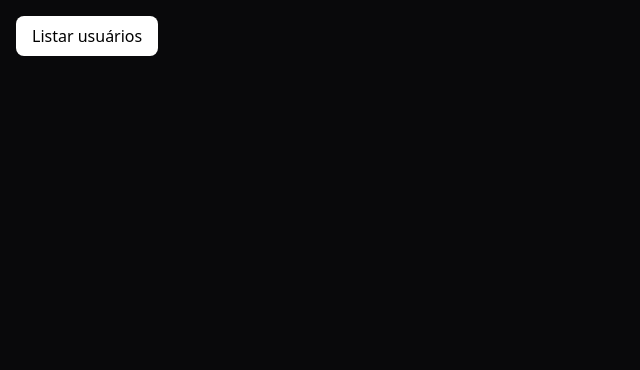
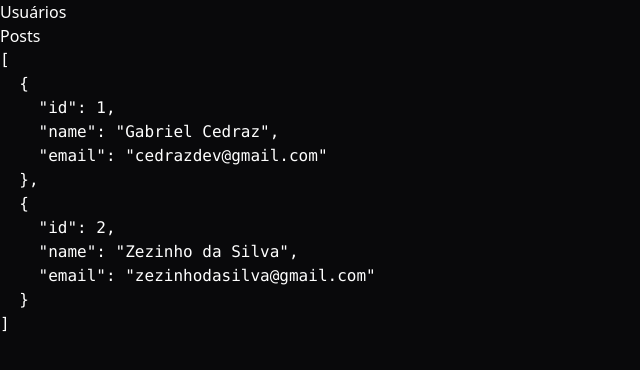
Before and after one commit to cedrazgabriel/react-query-fundamentos, a React (Vite) app: page /posts in a window 1280 px wide. Shown: the top 370 px of the page, without its empty margins (0-640 px from the left). Built offline with nearby package versions, Linux system fonts and the light colour scheme; data requests are answered from the project's data file.

Commit message:
adiciona componente de posts pra testar cache com staleTime

```diff
--- a/package.json
+++ b/package.json
@@ -14,7 +14,8 @@
     "@tanstack/react-query": "^5.64.0",
     "@tanstack/react-query-devtools": "^5.64.1",
     "react": "^18.3.1",
-    "react-dom": "^18.3.1"
+    "react-dom": "^18.3.1",
+    "react-router-dom": "^7.1.1"
   },
   "devDependencies": {
     "@eslint/js": "^9.17.0",
--- a/src/App.tsx
+++ b/src/App.tsx
@@ -2,6 +2,8 @@
 import {QueryClient, QueryClientProvider} from '@tanstack/react-query'
 import { ReactQueryDevtools } from '@tanstack/react-query-devtools'
 import { Users } from './Users'
+import { BrowserRouter, Link, Route, Routes } from 'react-router-dom'
+import { Posts } from './Posts'
 
 const queryClient = new QueryClient()
 
@@ -9,8 +11,21 @@
 
   return (
    <QueryClientProvider client={queryClient}>
-    <Users />
+    <BrowserRouter >
+    <ul>
+        <li>
+            <Link to='/'>Usuários</Link>
+        </li>
+        <li>
+            <Link to='/posts'>Posts</Link>
+        </li>
+    </ul>
+    <Routes>
+        <Route path='/' element= {<Users />}/>
+        <Route path='/posts' element= {<Posts />}/>
+    </Routes>
     <ReactQueryDevtools />
+    </BrowserRouter>
     </QueryClientProvider>
   )
 }
--- /dev/null
+++ b/src/Posts.tsx
@@ -0,0 +1,22 @@
+import { useQuery } from "@tanstack/react-query";
+import { IUser } from "./types";
+import { sleep } from "./sleep";
+
+export function Posts() {
+   const {data} =  useQuery({
+        enabled: true,
+        queryKey: ['users'],
+        queryFn: async (): Promise<IUser[]> => {
+            await sleep()
+            const response = await fetch("http://localhost:3333/users")
+            return response.json()
+        },
+        staleTime: 5000,
+    });
+return (
+   <pre>
+ {JSON.stringify(data, null, 2)}
+   </pre>
+
+)
+}
--- a/src/Users.tsx
+++ b/src/Users.tsx
@@ -5,13 +5,14 @@
 export function Users() {
 
     const {data, isLoading, isFetching, refetch} = useQuery({
-        enabled: false,
+        enabled: true,
         queryKey: ['users'],
         queryFn: async (): Promise<IUser[]> => {
             await sleep()
             const response = await fetch("http://localhost:3333/users")
             return response.json()
-        }
+        },
+        staleTime: 5000,
     });
 
     /* sobre os estados de consulta do react query
```
Also changed, not shown: 1 other file (tests, documents, lock files or other folders).
